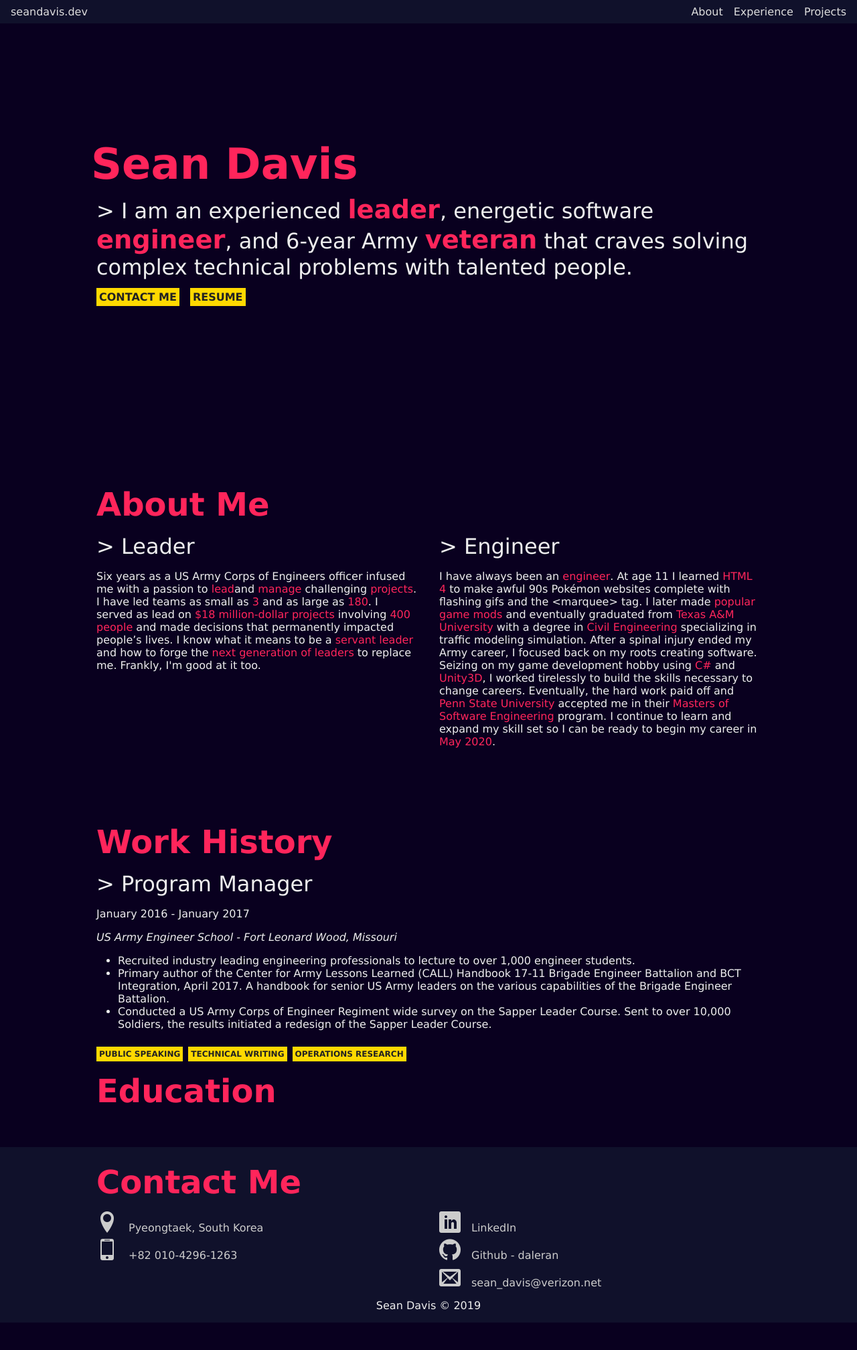
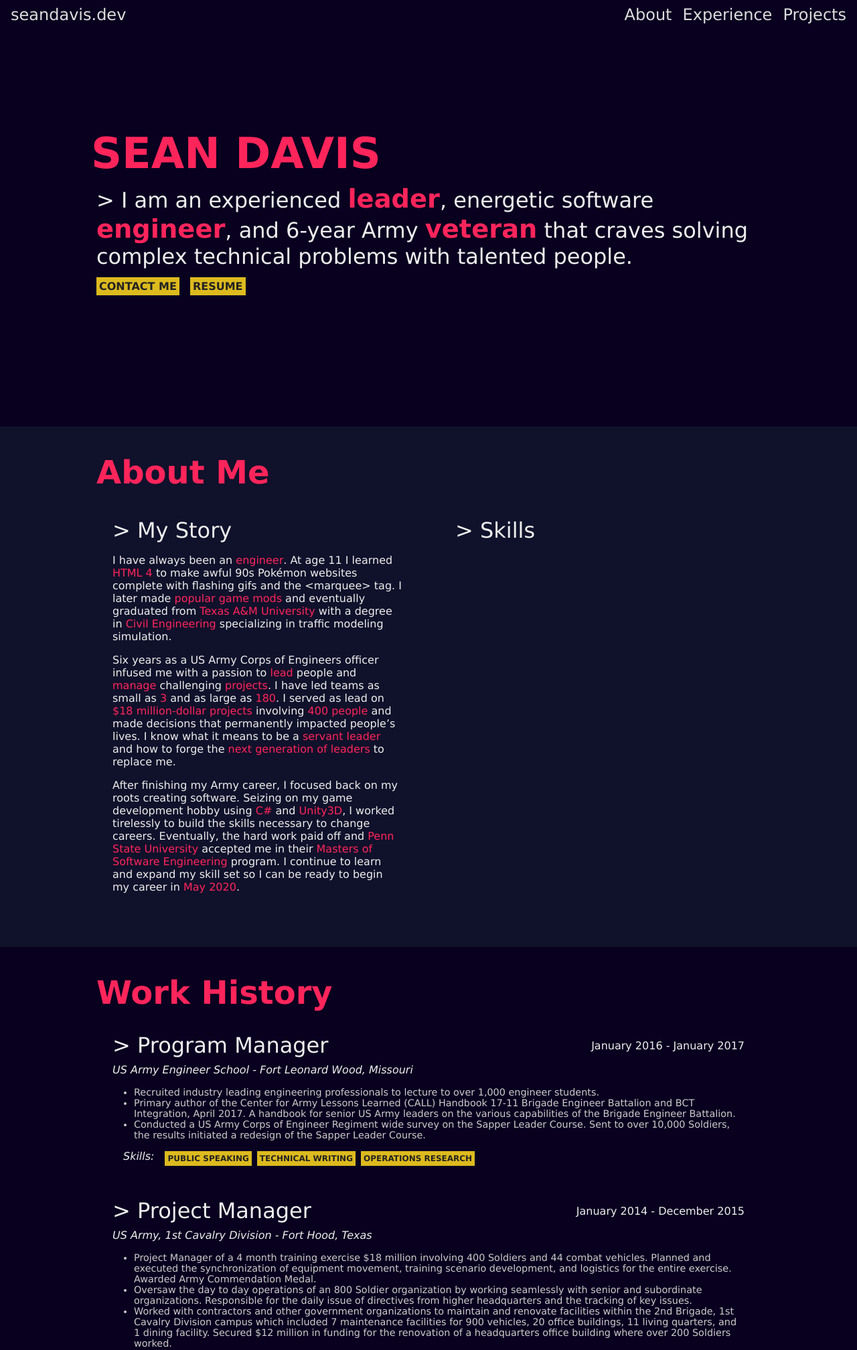
Before and after one commit to daleran/seandavis.dev, a PHP site: page / in a window 1280 px wide. Shown: the top 2016 px of the page at 67% size. Before the commit the page ends 1975 px from the top, so only its background shows below. Run offline with PHP 8.4, Linux system fonts and the light colour scheme; some web fonts are replaced.

Commit message:
Added content and fixed skill lists

```diff
--- a/css/main.css
+++ b/css/main.css
@@ -24,6 +24,7 @@ h1{
   display: inline;
   font-weight: bold;
   color: #ff255b;
+  text-transform: uppercase;
 }
 
 h2{
@@ -60,28 +61,25 @@ header{
 
 nav{
   position: fixed;
-  background: #10112b;
+  background-color: #09001f;
   width: 100%;
 }
 
 section{
   background-color: transparent;
-  padding: 3rem 1.5rem;
+  padding: 2rem 0.5rem;
+}
+
+article{
+  margin: 1rem;
+  margin-bottom: 2rem;
+  padding: 0.5rem;
 }
 
 p > a{
   margin-right: 1rem;
 }
 
-.wrapper {
-  margin: auto;
-  max-width: 1024px;
-}
-
-.v-wrapper{
-  margin-top: 10vh;
-  margin-bottom: 10vh;
-}
 
 footer{
   background-color: #10112b;
@@ -118,8 +116,18 @@ footer{
   color: #ff255b;
 }
 
-.nudge-right{
-  margin-right: 1rem;
+.btn-icon-small{
+  text-decoration: none;
+  color: #CCCCCC;
+  font-size: 1rem;
+}
+
+.btn-icon-small:hover{
+  color: #ff255b;
+}
+
+.bg-accent{
+  background-color: #10112b;
 }
 
 .btn-label{
@@ -132,7 +140,7 @@ footer{
   font-size: 1rem;
   font-weight: bolder;
   color: #222222;
-  background-color:#ffd900;
+  background-color:#ddba1e;
   padding: 0.25rem;
 }
 
@@ -187,16 +195,22 @@ footer{
   flex: 0 0 auto;
 }
 
-.cap-list > li{
+.cap-list > li~li{
   text-decoration: none;
   text-transform: uppercase;
   font-size: 0.75rem;
   font-weight: bolder;
   color: #222222;
-  background-color:#ffd900;
+  background-color:#ddba1e;
   padding: 0.25rem;
   margin-right: 0.5rem;
   margin-top: 0.5rem;
+}
+
+.small-thin-font{
+  font-size: 0.9rem;
+  font-weight: 100;
+  color: #CCCCCC;
 }
 
 .indent-2{
@@ -209,6 +223,25 @@ footer{
 
 .contact-list{
   list-style: none;
+}
+
+.wrapper {
+  margin: auto;
+  max-width: 1024px;
+}
+
+.v-wrapper{
+  margin-top: 10vh;
+  margin-bottom: 10vh;
+}
+
+.nudge-right{
+  margin-right: 1rem;
+}
+
+.v-padding-zero{
+  padding-top: 0;
+  padding-bottom: 0;
 }
 
 .contact-list .btn-label{
@@ -255,6 +288,6 @@ footer{
 
   .nav-links a{
     font-weight: 300;
-    font-size: 1rem;
+    font-size: 1.5rem;
   }
 }
--- a/index.html
+++ b/index.html
@@ -43,48 +43,200 @@
     <!-- Primary Content -->
     <main>
       <!-- Introduction and About Me -->
-      <section id="about">
+      <section id="about"  class="bg-accent">
         <div class="wrapper">
           <h2>About Me</h2>
           <div class="row">
             <article class="col-1">
-              <h3>&gt; Leader</h3>
+              <h3>&gt; My Story</h3>
               <p>
-                Six years as a US Army Corps of Engineers officer infused me with a passion to <em>lead</em>and <em>manage</em> challenging <em>projects</em>. I have led teams as small as <em>3</em> and as large as <em>180</em>. I served as lead on <em>$18 million-dollar projects</em> involving <em>400 people</em> and made decisions that permanently impacted people’s lives. I know what it means to be a <em>servant leader</em> and how to forge the <em>next generation of leaders</em> to replace me. Frankly, I'm good at it too.
+                  I have always been an <em>engineer</em>. At age 11 I learned <em>HTML 4</em> to make awful 90s Pokémon websites complete with flashing gifs and the &lt;marquee&gt; tag. I later made <em>popular game mods</em> and eventually graduated from <em>Texas A&M University</em> with a degree in <em>Civil Engineering</em> specializing in traffic modeling simulation.
+              </p>
+              <p>
+                Six years as a US Army Corps of Engineers officer infused me with a passion to <em>lead</em> people and <em>manage</em> challenging <em>projects</em>. I have led teams as small as <em>3</em> and as large as <em>180</em>. I served as lead on <em>$18 million-dollar projects</em> involving <em>400 people</em> and made decisions that permanently impacted people’s lives. I know what it means to be a <em>servant leader</em> and how to forge the <em>next generation of leaders</em> to replace me.
+              </p>
+              <p>
+                  After finishing my Army career, I focused back on my roots creating software. Seizing on my game development hobby using <em>C#</em> and <em>Unity3D</em>, I worked tirelessly to build the skills necessary to change careers. Eventually, the hard work paid off and <em>Penn State University</em> accepted me in their <em>Masters of Software Engineering</em> program.  I continue to learn and expand my skill set so I can be ready to begin my career in <em>May 2020</em>.
               </p>
             </article>
             <article class="col-1">
-              <h3>&gt; Engineer</h3>
-              <p>
-                  I have always been an <em>engineer</em>. At age 11 I learned <em>HTML 4</em> to make awful 90s Pokémon websites complete with flashing gifs and the &lt;marquee&gt; tag. I later made <em>popular game mods</em> and eventually graduated from <em>Texas A&M University</em> with a degree in <em>Civil Engineering</em> specializing in traffic modeling simulation. After a spinal injury ended my Army career, I focused back on my roots creating software. Seizing on my game development hobby using <em>C#</em> and <em>Unity3D</em>, I worked tirelessly to build the skills necessary to change careers. Eventually, the hard work paid off and <em>Penn State University</em> accepted me in their <em>Masters of Software Engineering</em> program.  I continue to learn and expand my skill set so I can be ready to begin my career in <em>May 2020</em>.
-              </p>
+              <h3>&gt; Skills</h3>
+
             </article>
           </div>
         </div>
       </section>
 
       <!-- Work History -->
-      <section id="about">
+      <section id="experience">
           <div class="wrapper">
+
             <h2>Work History</h2>
-            <h3>&gt; Program Manager</h3>
-            <p>January 2016 - January 2017</p>
+            <article>
+              <div class="row-list">
+                  <h3 class="v-padding-zero">&gt; Program Manager</h3>
+                  <p class="push-right">January 2016 - January 2017</p>
+              </div>
                 <h4>US Army Engineer School - Fort Leonard Wood, Missouri</h4>
-            <ul class="indent-2">
+                <ul class="indent-2 small-thin-font">
                   <li>Recruited industry leading engineering professionals to lecture to over 1,000 engineer students.</li>
                   <li>Primary author of the Center for Army Lessons Learned (CALL) Handbook 17-11 Brigade Engineer Battalion and BCT Integration, April 2017. A handbook for senior US Army leaders on the various capabilities of the Brigade Engineer Battalion.</li>
                   <li>Conducted a US Army Corps of Engineer Regiment wide survey on the Sapper Leader Course. Sent to over 10,000 Soldiers, the results initiated a redesign of the Sapper Leader Course.</li>
                 </ul>
-            <ul class="row-list cap-list">
+                <ul class="row-list cap-list v-padding-zero">
+                    <li><h4 class="v-padding-zero">Skills: </h4></li>
                       <li>Public Speaking</li>
                       <li>Technical Writing</li>
                       <li>Operations Research</li>
                   </ul>
+            </article>
 
+            <article>
+                <div class="row-list">
+                    <h3 class="v-padding-zero">&gt; Project Manager</h3>
+                    <p class="push-right">January 2014 - December 2015</p>
+                </div>
+                  <h4>US Army, 1st Cavalry Division - Fort Hood, Texas</h4>
+                  <ul class="indent-2 small-thin-font">
+                    <li>Project Manager of a 4 month training exercise $18 million involving 400 Soldiers and 44 combat vehicles. Planned and executed the synchronization of equipment movement, training scenario development, and logistics for the entire exercise. Awarded Army Commendation Medal.</li>
+                    <li>Oversaw the day to day operations of an 800 Soldier organization by working seamlessly with senior and subordinate organizations. Responsible for the daily issue of directives from higher headquarters and the tracking of key issues.</li>
+                    <li>Worked with contractors and other government organizations to maintain and renovate facilities within the 2nd Brigade, 1st Cavalry Division campus which included 7 maintenance facilities for 900 vehicles, 20 office buildings, 11 living quarters, and 1 dining facility. Secured $12 million in funding for the renovation of a headquarters office building where over 200 Soldiers worked. </li>
+                  </ul>
+                  <ul class="row-list cap-list v-padding-zero">
+                      <li><h4 class="v-padding-zero">Skills: </h4></li>
+                        <li>Project Management</li>
+                        <li>Leadership</li>
+                        <li>Training</li>
+                        <li>Facilities</li>
+                        <li>Operations</li>
+                        <li>Logistics</li>
+                    </ul>
+              </article>
 
+              <article>
+                  <div class="row-list">
+                      <h3 class="v-padding-zero">&gt; Operations Manager</h3>
+                      <p class="push-right">August 2013 - June 2014</p>
+                  </div>
+                    <h4>US Army, 1st Cavalry Division - Fort Hood, Texas</h4>
+                    <ul class="indent-2 small-thin-font">
+                      <li>Led a team of 35 Soldiers in support of my Afghanistan deployed organization's US based operations. Responsible for all training and the accountability and maintenance of $34 million in equipment. </li>
+                      <li>Moved all company operations and equipment to new facilities while simultaneously reorganizing all property with no loss. Served as the company commander for the 130 Soldier organization upon return from Afghanistan for 60 days. Created new processes for company operations which built a solid foundation for the company to operate. </li>
+                    </ul>
+                    <ul class="row-list cap-list v-padding-zero">
+                        <li><h4 class="v-padding-zero">Skills: </h4></li>
+                          <li>Leadership</li>
+                          <li>Public Speaking</li>
+                          <li>Planning</li>
+                      </ul>
+                </article>
 
+                <article>
+                    <div class="row-list">
+                        <h3 class="v-padding-zero">&gt; Engineering Manager</h3>
+                        <p class="push-right">June 2012 - May 2013</p>
+                    </div>
+                      <h4>US Army, 2nd Infantry Division - Camp Hovey, South Korea</h4>
+                      <ul class="indent-2 small-thin-font">
+                        <li>Managed and led 35 US and Korean Soldiers in engineering operations within 20km of the Korean DMZ and accountable for $6 million in equipment. Led my platoon through a month long high profile training exercise while attached to an external organization. My organization was described as elite by Army.mil News. During a 2 month platoon certification exercise, my platoon was rated the best out of 3 platoons for conducting engineering operations. </li>
+                        <li>Selected above 4 other managers to work a rotation at US Army Corps of Engineers Far East District on a $180 million hospital and dental clinic construction project. I reviewed shop drawings, preformed inspections with the QA team, and worked with Samsung Construction to correct deficiencies. Resolved a major structural deficiency that resumed project work and kept future occupants of the facility safe.</li>
+                      </ul>
+                      <ul class="row-list cap-list v-padding-zero">
+                          <li><h4 class="v-padding-zero">Skills: </h4></li>
+                            <li>Leadership</li>
+                            <li>Project Managment</li>
+                            <li>Civil Engineering</li>
+                        </ul>
+                  </article>
+
+                  <article>
+                      <div class="row-list">
+                          <h3 class="v-padding-zero">&gt; Assistant Operations Manager</h3>
+                          <p class="push-right">January 2011 - June 2012</p>
+                      </div>
+                        <h4>US Army, 2nd Infantry Division - Camp Hovey, South Korea</h4>
+                        <ul class="indent-2 small-thin-font">
+                          <li>Second in command of a 180 Soldier engineering company consisting of both US and Korean personnel. I ran the day to day operations of the organization including all logistics, maintenance, and human resource operations. </li>
+                          <li>Project Manager for two separate $7 million one-month training exercises that certified all 180 Soldiers on their equipment as well as planning and coordinating fuel, food, and ammunition in austere conditions. Awarded Army Achievement Medal. </li>
+                        </ul>
+                        <ul class="row-list cap-list v-padding-zero">
+                            <li><h4 class="v-padding-zero">Skills: </h4></li>
+                              <li>Operations</li>
+                              <li>Logistics</li>
+                              <li>Fleet Managment</li>
+                          </ul>
+                    </article>
 
             <h2>Education</h2>
+
+              <article>
+                  <div class="row-list">
+                      <h3 class="v-padding-zero">&gt; MS Software Engineering</h3>
+                      <p class="push-right">August 2018 - Present</p>
+                  </div>
+                    <h4>Penn State University, World Campus - GPA 4.0</h4>
+                    <ul class="row-list cap-list v-padding-zero">
+                        <li><h4 class="v-padding-zero">Skills: </h4></li>
+                          <li>Java</li>
+                          <li>Oracle PL/SPL</li>
+                          <li>Object Oriented Design and Analysis</li>
+                          <li>Database Design</li>
+                          <li>Design Patters</li>
+                          <li>System Architecture</li>
+                          <li>Requirements Engineering</li>
+                          <li>Data Structures</li>
+                          <li>Algorithms</li>
+                      </ul>
+                </article>
+
+                <article>
+                    <div class="row-list">
+                        <h3 class="v-padding-zero">&gt; BS Civil Engineering</h3>
+                        <p class="push-right">August 2006 - December 2010</p>
+                    </div>
+                      <h4>Texas A&M University, College Station, Texas - GPA 3.1</h4>
+                      <ul class="indent-2 small-thin-font">
+                        <li>Corps of Cadets Company B-1 Information Technology Officer, Recruiting Sergeant</li>
+                      </ul>
+                      <ul class="row-list cap-list v-padding-zero">
+                          <li><h4 class="v-padding-zero">Skills: </h4></li>
+                            <li>Leadership</li>
+                            <li>Traffic Simulation</li>
+                            <li>Highway Design</li>
+                            <li>Urban Planning</li>
+                            <li>Hydrology</li>
+                            <li>Calculus</li>
+                            <li>Matlab</li>
+                        </ul>
+                  </article>
+          </div>
+      </section>
+
+      <!-- Projects -->
+      <section id="projects">
+        <div class="wrapper">
+           <h2>Projects</h2>
+           <article>
+              <div class="row-list">
+                  <h3 class="v-padding-zero">&gt; Personal Website</h3>
+                  <a href="https://github.com/daleran/seandavis.dev" class="btn-icon"><i class="icon-github"></i></a></li>
+              </div>
+                <h4>Texas A&M University, College Station, Texas - GPA 3.1</h4>
+                <p class="indent-2 small-thin-font">
+                  Personal Website to host my projects. Written in pure HTML, CSS, and JavaScript with no dependencies as a learning exercise. Hosted on Microsoft Azure via CDN with Azure Pipelines continuous integration from GitHub.
+                </p>
+                <ul class="row-list cap-list v-padding-zero">
+                    <li><h4 class="v-padding-zero">Skills: </h4></li>
+                      <li>HTML5</li>
+                      <li>CSS3</li>
+                      <li>JavaScript</li>
+                      <li>MS Azure</li>
+                      <li>Azure Pipelines</li>
+                      <li>Continuous Integration</li>
+                      <li>GitHub</li>
+                  </ul>
+            </article>
+
         </div>
       </section>
 
```
Lines whose indentation alone changed are shown as unchanged.
